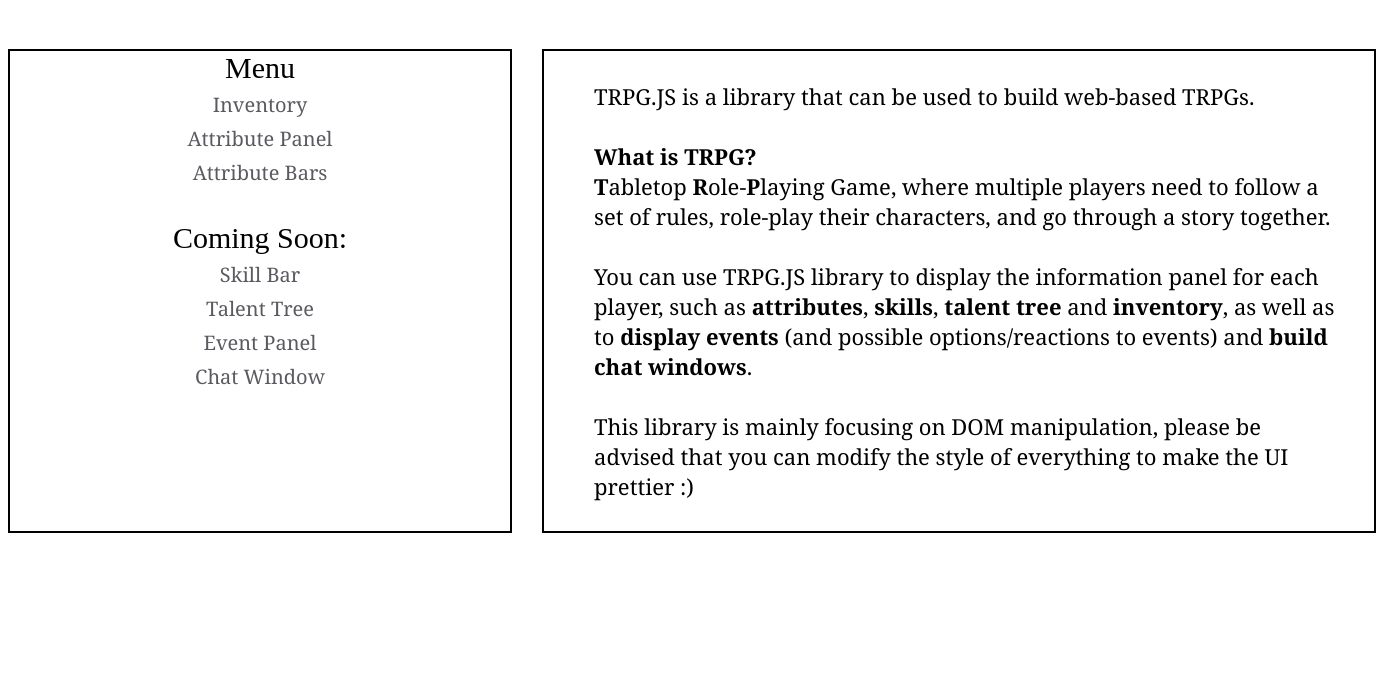
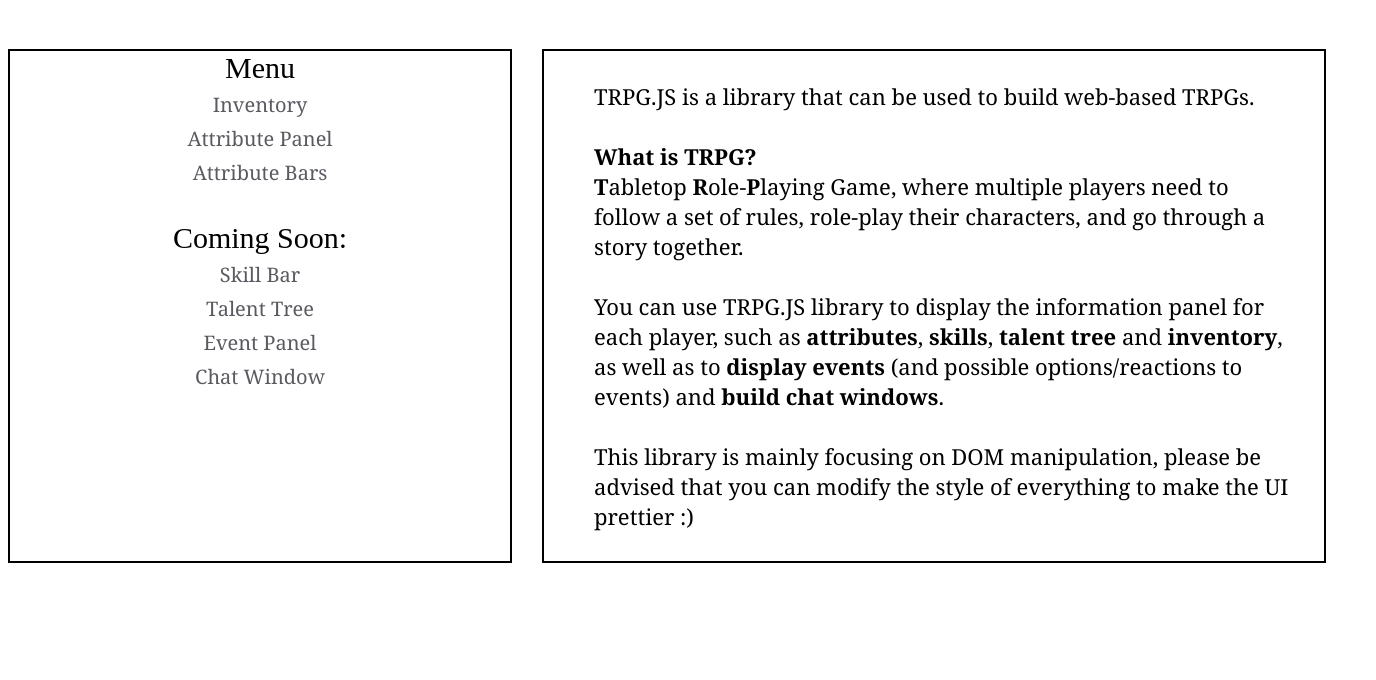
Before and after one commit to echoztoronto/TRPG.JS, a website: page pub/examples.html in a window 1280 px wide. Shown: the part 120-800 px from the top of the page, 1376 px wide, since content can reach past the window. Drawn offline with Linux system fonts and the light colour scheme.

Commit message:
Update examples.css

```diff
--- a/pub/examples.css
+++ b/pub/examples.css
@@ -36,7 +36,7 @@
 }
 
 #introduction {
-    min-width: 750px;
+    min-width: 700px;
     max-width: 900px;
     border: 2px solid black;
     margin-left: 30px;
```
